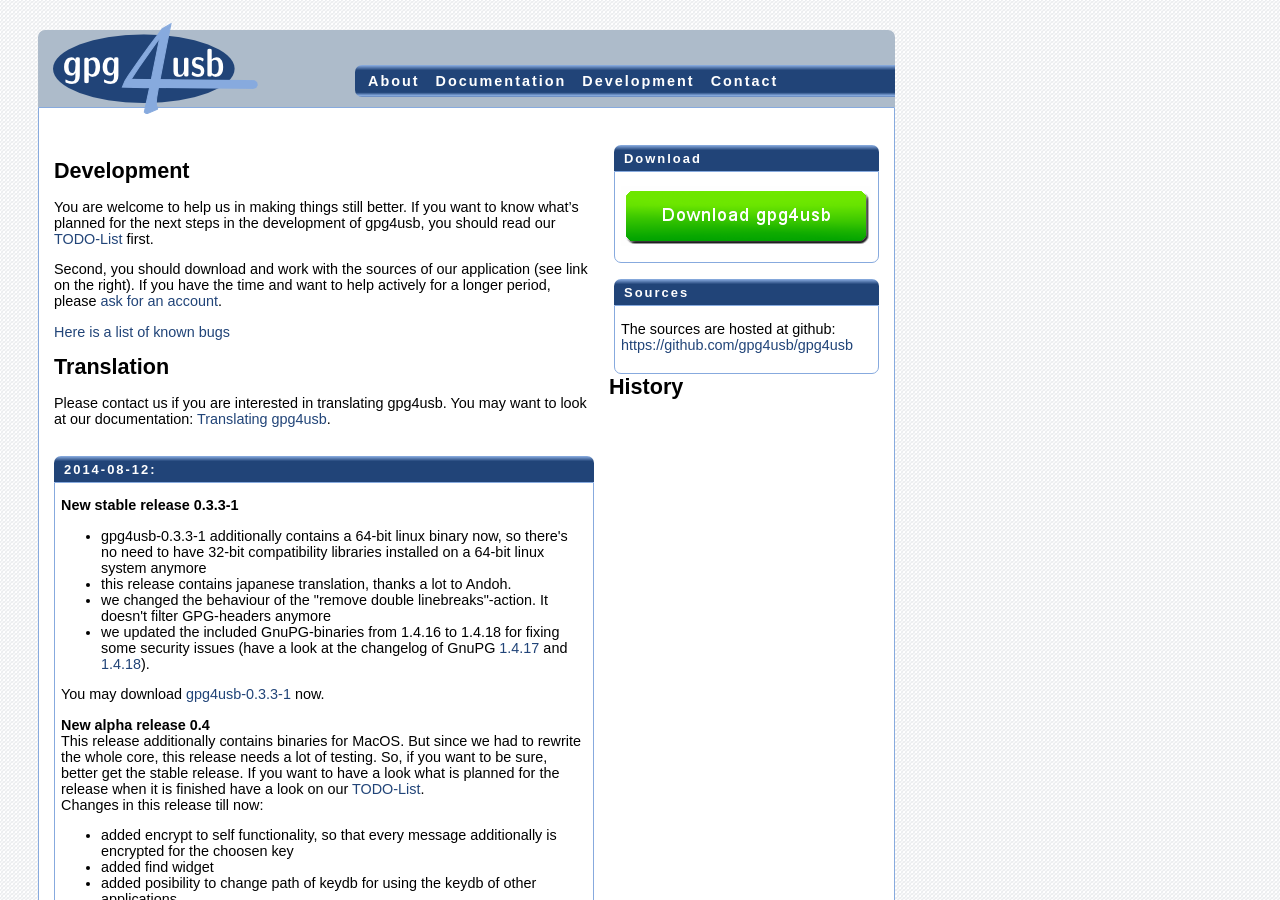
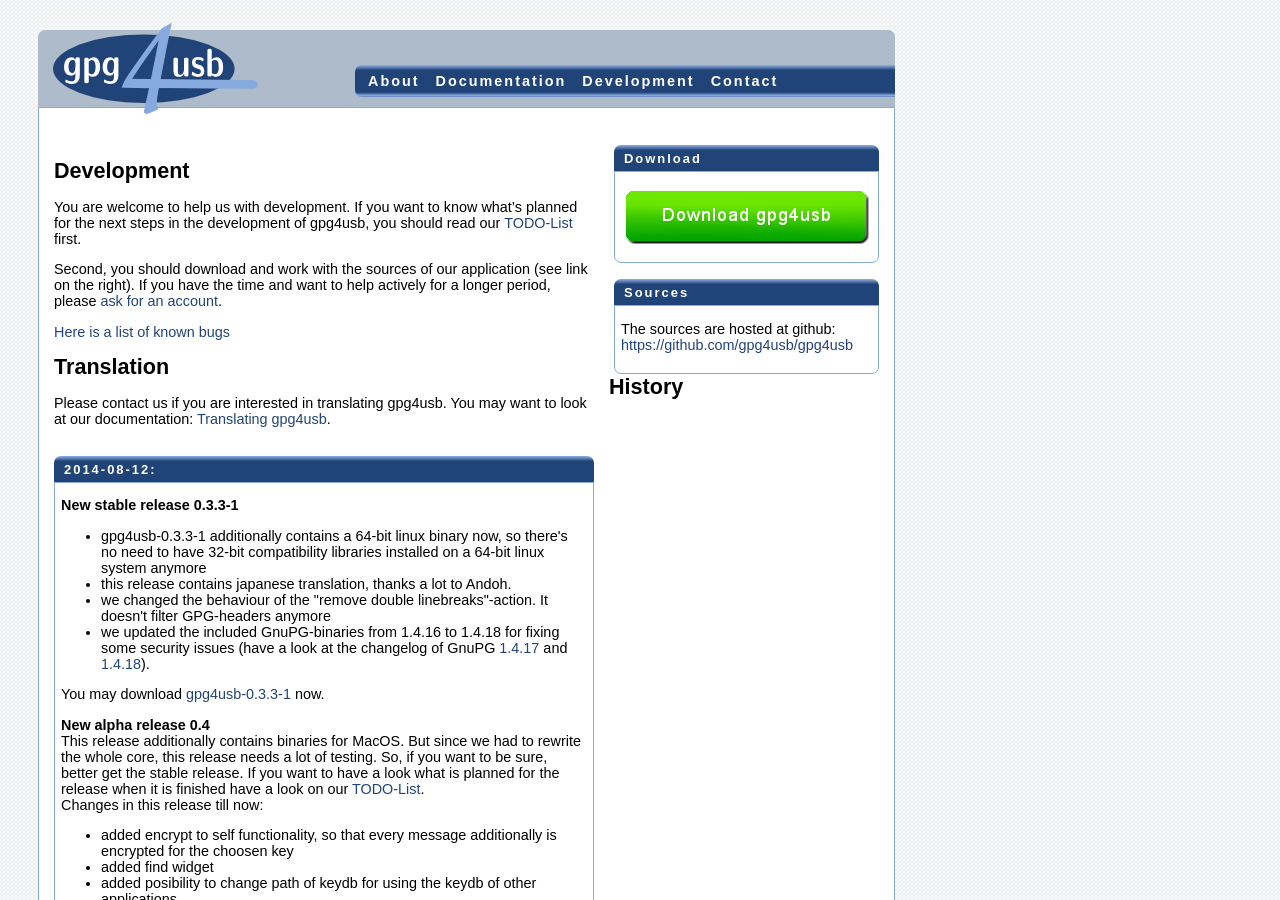
Before and after one commit to 0x20bf-org/gpg4usb-website, a Jekyll site: the page built from development.md, in a window 1280 px wide and 900 px high. Built offline with Jekyll 4.4.1, drawn with Linux system fonts in a browser that asks for light colours.

```diff
--- a/development.md
+++ b/development.md
@@ -9,10 +9,9 @@
 
 # Development
 
-You are welcome to help us in making things still better. If you want to know what's planned for the
+You are welcome to help us with development. If you want to know what's planned for the
 next steps in the development of gpg4usb, you should read our
 [TODO-List](http://cpunk.de/svn/src/gpg4usb/trunk/TODO) first.
-
 
 Second, you should download and work with the sources of our application (see link on the right).
 If you have the time and want to help actively for a longer period, please
```
